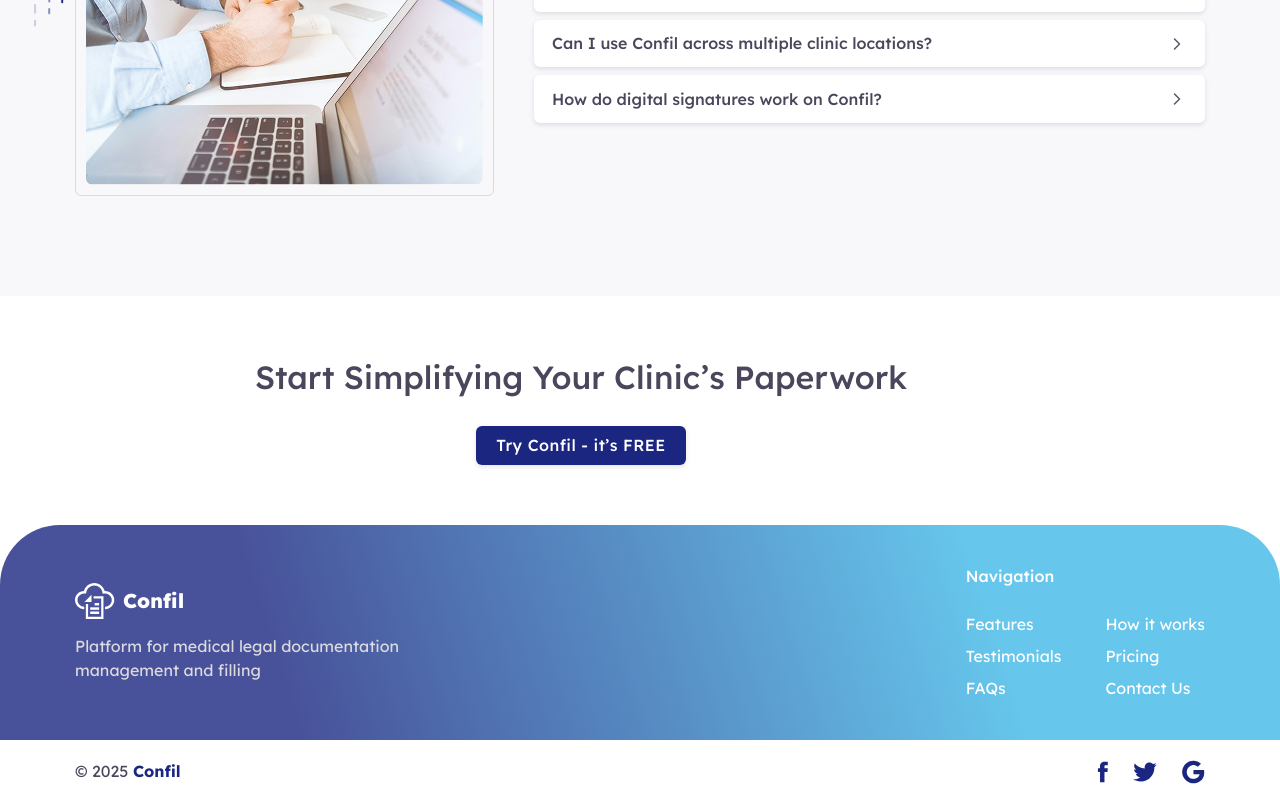
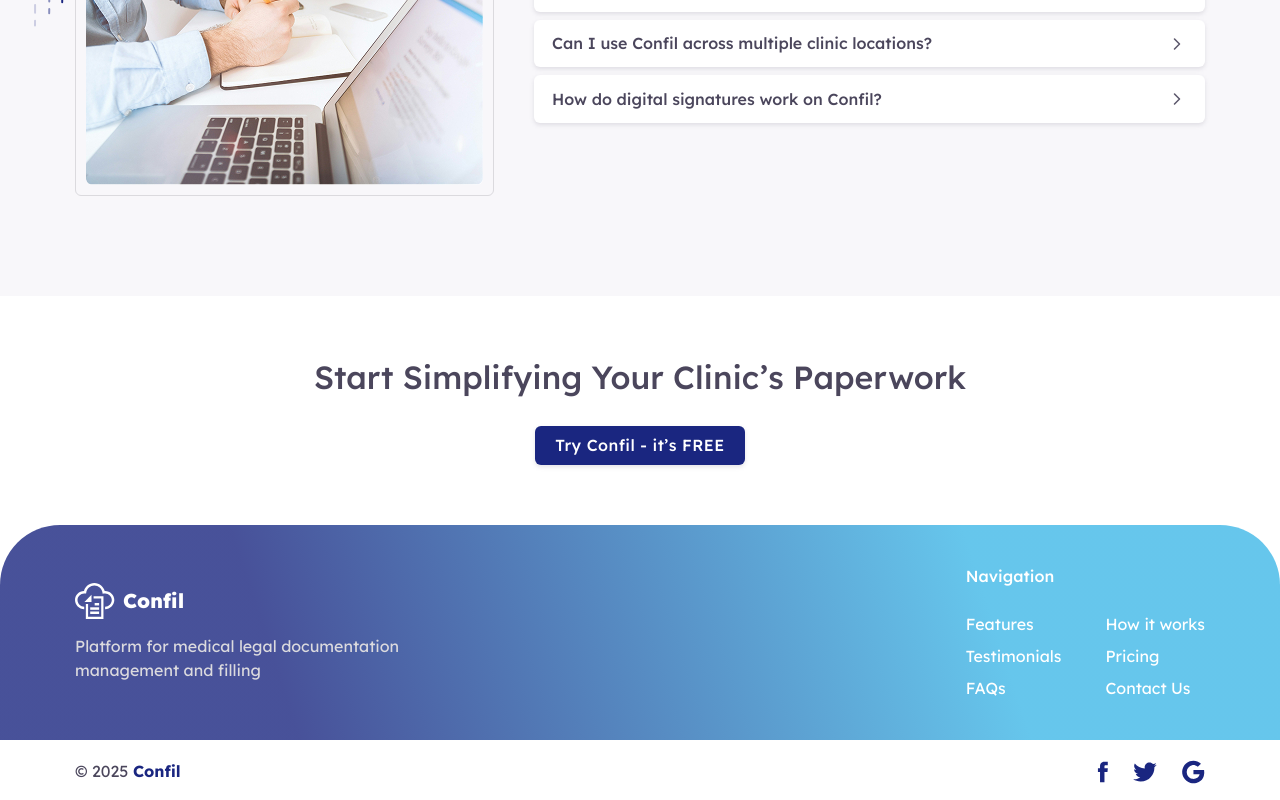
Before and after one commit to DDLivsha/confil-landing, a Next.js app: page / in a window 1280 px wide. Shown: the part 6141-6941 px from the top of the page. Built offline with nearby package versions, Linux system fonts and the light colour scheme.

Commit message:
mobile fix

```diff
--- a/styles/common.sass
+++ b/styles/common.sass
@@ -125,11 +125,12 @@ body
 
 
 .ending
-   margin: 60px 0
+   margin: 60px auto
    display: flex
    flex-direction: column
    gap: 26px
    align-items: center
+   justify-content: center
    @include onTablet
       margin: 40px 0
       gap: 20px
```
